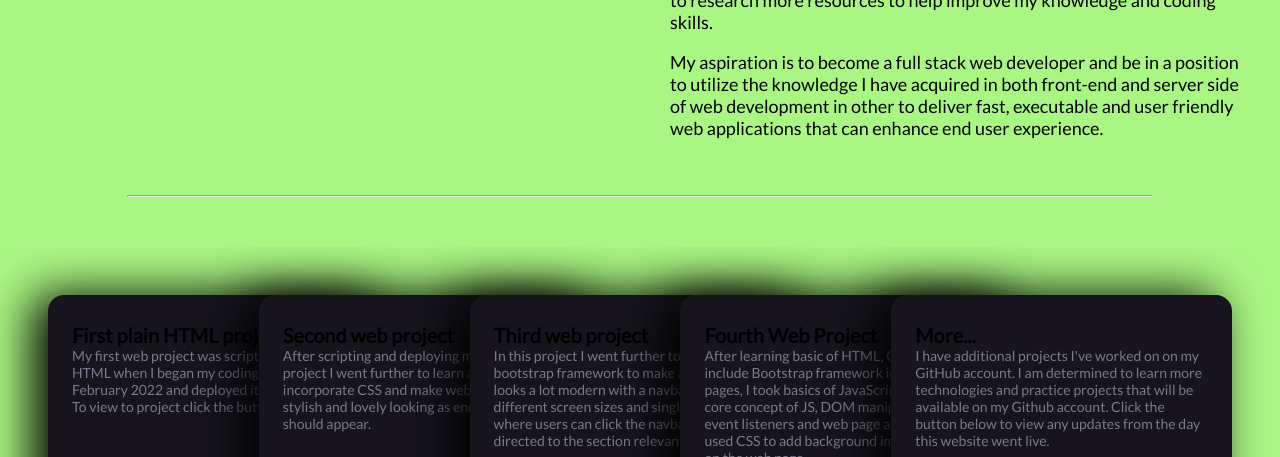
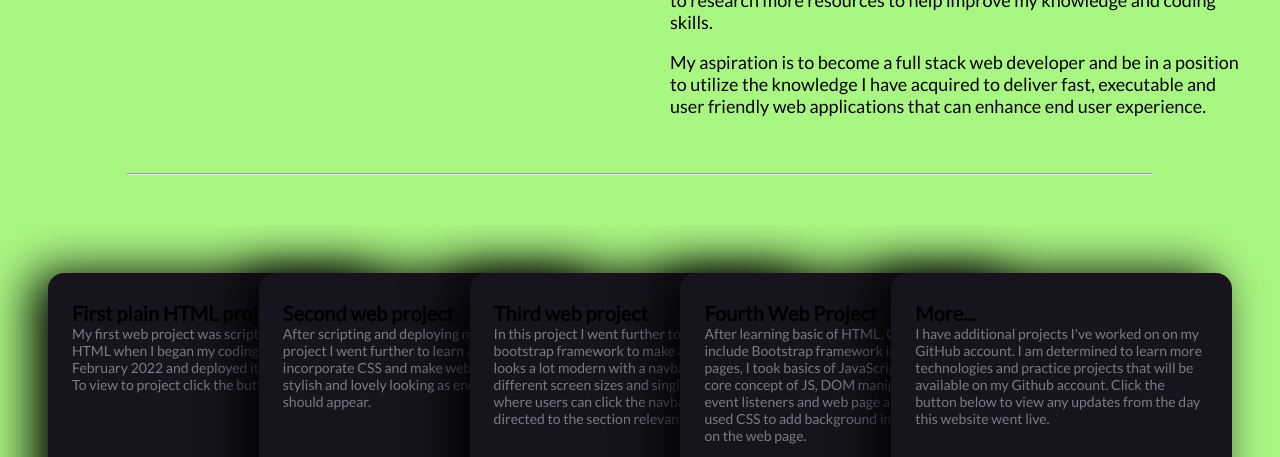
Before and after one commit to MacuSM/dev_journey, a plain HTML site: page about.html in a window 1280 px wide. Shown: the part 327-784 px from the top of the page. Drawn offline with Linux system fonts and the light colour scheme; a web font is replaced by a local one.

Commit message:
Update about.html

```diff
--- a/about.html
+++ b/about.html
@@ -83,7 +83,7 @@
 
                 <p style="color: black">With over 11 months of learning to code, I have found front end development a lot more fascinating to learn given the fact that I can code and review the final output instantly. This has allowed me an opportunity to research more resources to help improve my knowledge and coding skills.</p>
 
-                <p style="color: black">My aspiration is to become a full stack web developer and be in a position to utilize the knowledge I have acquired in both front-end and server side of web development in other to deliver fast, executable and user friendly web applications that can enhance end user experience.</p>
+                <p style="color: black">My aspiration is to become a full stack web developer and be in a position to utilize the knowledge I have acquired to deliver fast, executable and user friendly web applications that can enhance end user experience.</p>
 
 
               </div>
```
